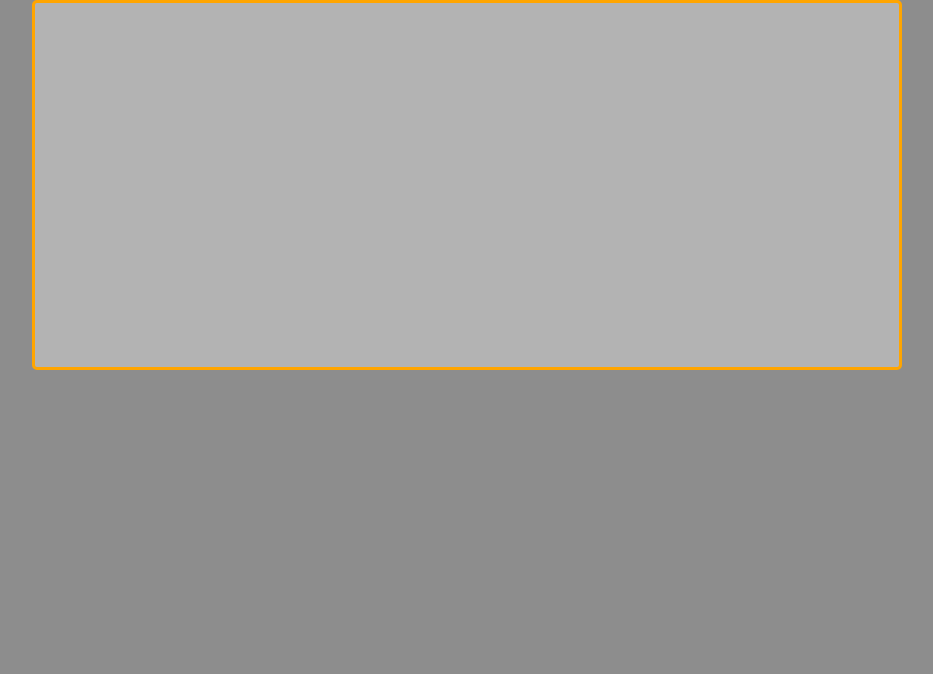
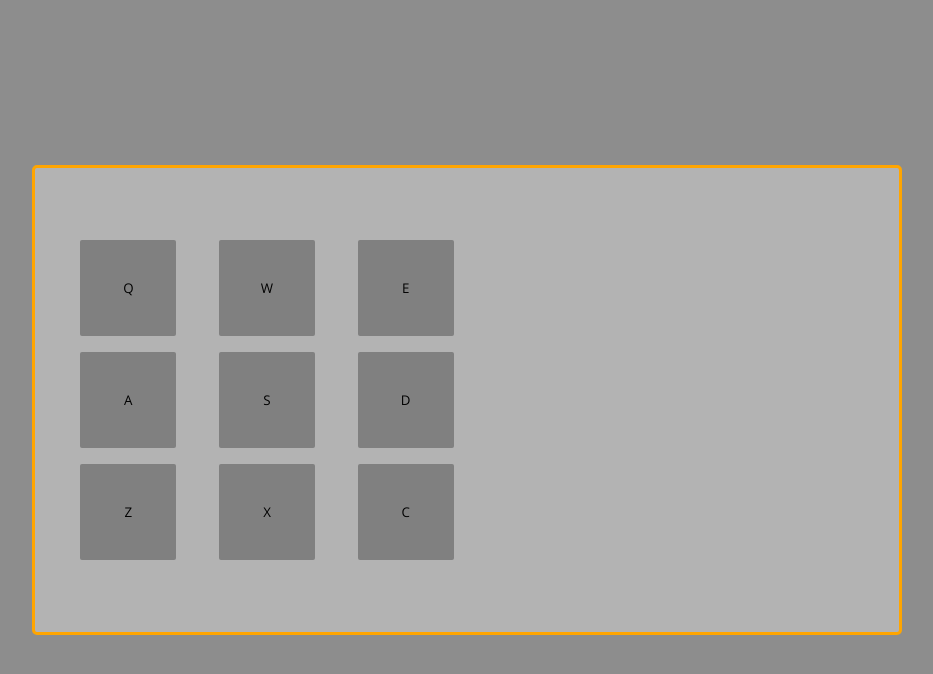
Before and after one commit to SebasttianDaza/Electronic-Batery, a React (Vite) app: page / in a window 1280 px wide. Shown: the top 674 px of the page, without its empty margins (173-1106 px from the left). Built offline with nearby package versions, Linux system fonts and the light colour scheme.

Commit message:
Added styles Button and render elements
I've added almost that's all styles to component Button

```diff
--- a/package.json
+++ b/package.json
@@ -10,6 +10,7 @@
   "dependencies": {
     "react": "^18.0.0",
     "react-dom": "^18.0.0",
+    "react-error-boundary": "^3.1.4",
     "sass": "^1.52.1"
   },
   "devDependencies": {
--- a/src/App.jsx
+++ b/src/App.jsx
@@ -1,14 +1,26 @@
+import "./App.scss";
+import { ErrorBoundary } from "react-error-boundary";
+
+import ErrorFallback from "./Errors/handleError";
 import StaticContext from "./Context/StaticContext";
-import "./App.scss";
+import Button from "./Components/Button/button";
+
+const ABCButton = ["q", "w", "e", "a", "s", "d", "z", "x", "c"];
 
 const App = ({}) => {
   return (
-    <StaticContext.Provider value={{ test: "test" }}>
-      <main className="App">
-        <header className="App-header" />
-        <article className="App-article" />
-      </main>
-    </StaticContext.Provider>
+    <ErrorBoundary FallbackComponent={ErrorFallback}>
+      <StaticContext.Provider value={{ test: "test" }}>
+        <main className="App">
+          <header className="App-header">
+            {ABCButton.map((word) => {
+              return <Button key={word} content={word} />;
+            })}
+          </header>
+          <article className="App-article" />
+        </main>
+      </StaticContext.Provider>
+    </ErrorBoundary>
   );
 };
 
--- a/src/App.scss
+++ b/src/App.scss
@@ -1,15 +1,33 @@
 @import "./scss/abstracts/variables", "./scss/abstracts/mixins";
 
 .App {
-  max-width: 800px;
-  min-height: 300px;
   margin: 0 auto;
-  padding: 2rem;
+  padding: 1rem;
   background-color: $global-background-color-secondary;
   border: 3px solid $global-background-border-color;
+  width: 80%;
+  height: 80%;
+  @include border-radius(5px);
+  @include display_grid(minmax(200px, 1fr), auto-fit, center, none);
 
-  @include border-radius(5px);
-  @include diplay_grid(2, auto-fit, center);
-
+  .App-header {
+    @include display_grid(1fr, 3, center, center);
+    grid-gap: .6rem;
+    overflow: clip;
+  }
 
 }
+
+@media screen and (min-width: 900px) {
+  .App {
+    max-width: 800px;
+    min-height: 300px;
+    width: 70%;
+    height: 50%;
+    padding: 2rem;
+
+    .App-header {
+      grid-gap: 1rem;
+    }
+  }
+}
--- /dev/null
+++ b/src/Components/Button/Style/Button.scss
@@ -0,0 +1,22 @@
+@import "../../../scss/abstracts/variables", "../../../scss/abstracts/mixins";
+
+.Btn {
+    width:4rem;
+    height: 4rem;
+    background-color: $global-background-color-tertiary;
+    border: none;
+    text-transform: uppercase;
+    font-family: $global-font-family;
+    @include border-radius(2px);
+}
+
+.Btn:hover {
+    cursor: pointer;
+}
+
+@media screen and (min-width: 900px) {
+    .Btn {
+        width: 6rem;
+        height: 6rem;
+    }
+}
--- a/src/Components/Button/button.jsx
+++ b/src/Components/Button/button.jsx
@@ -1,10 +1,15 @@
 import PropTypes from "prop-types";
 import "./Style/Button.scss";
+import { ErrorBoundary } from "react-error-boundary";
+
+import ErrorFallback from "../../Errors/handleError";
 
 const Button = ({ content }) => {
   return (
     <>
-      <button className="Btn">{content}</button>
+      <ErrorBoundary FallbackComponent={ErrorFallback}>
+        <button className="Btn">{content}</button>
+      </ErrorBoundary>
     </>
   );
 };
--- a/src/index.scss
+++ b/src/index.scss
@@ -1,9 +1,22 @@
 @import "./scss/base/base", "./scss/abstracts/variables";
 
+.basicExtend {
+  width: 100%;
+  height: 100%;
+  overflow: clip;
+  font-family: $global-font-family;
+}
+
 html, body {
-  font-family: $global-font-family;
   background-color: $global-background-color;
   width: 100%;
   height: 100%;
-  overflow: clip;
+  @extend .basicExtend;
+
+  #root {
+    display: flex;
+    align-items: center;
+    justify-content: center;
+    @extend .basicExtend;
+  }
 }
--- a/src/scss/abstracts/_mixins.scss
+++ b/src/scss/abstracts/_mixins.scss
@@ -4,8 +4,9 @@
   border-radius: $radius;
 }
 
-@mixin diplay_grid($columns, $rule, $align) {
+@mixin display_grid($minmax, $rule, $align, $justify) {
   display: grid;
-  grid-template-columns: repeat($rule, $columns);
+  grid-template-columns: repeat($rule,$minmax);
   align-items: $align;
+  justify-items: $justify;
 }
```
Also changed, not shown: 1 other file (tests, documents, lock files or other folders).
